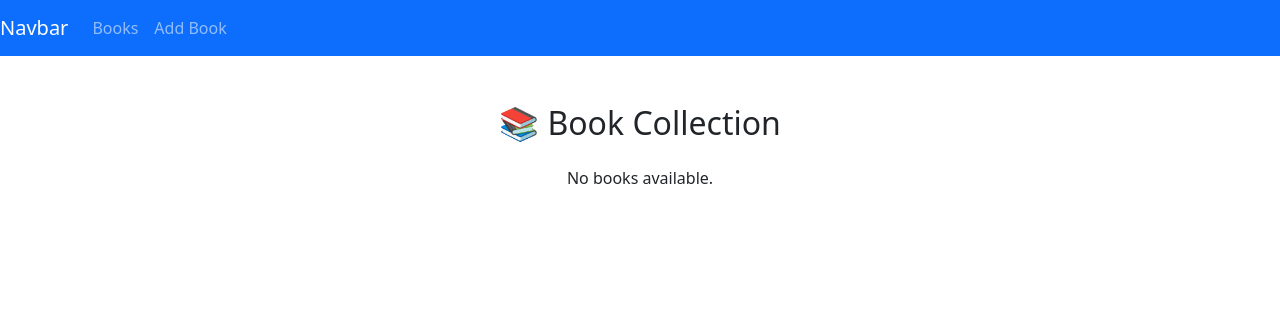
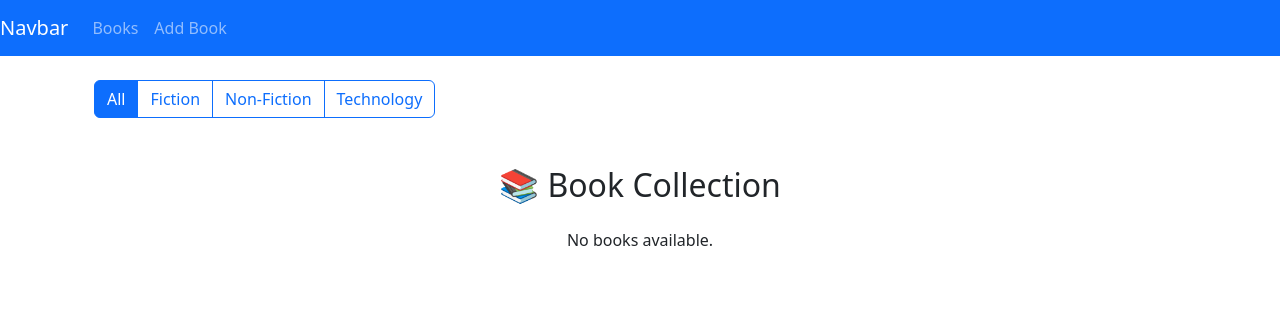
Before and after one commit to tahirarain085/book-review, a Django app: page / in a window 1280 px wide. Shown: the top 316 px of the page. Run offline with Django 5.2, Linux system fonts and the light colour scheme; data that the repository does not hold is empty; some libraries are stand-ins or nearby versions.

Commit message:
new updatation

```diff
--- a/book/models.py
+++ b/book/models.py
@@ -6,9 +6,9 @@ from django.urls import reverse
 class Book(models.Model):
 
     GENRE_CHOICES = [
-        ('Fiction','FICTION'),
-        ('Non-fiction','NON-FICTION'),
-        ('Technology','TECHNOLOGY'),
+        ('fiction','FICTION'),
+        ('non-fiction','NON-FICTION'),
+        ('technology','TECHNOLOGY'),
     ]
 
     title = models.CharField(max_length=200)
--- a/book/templates/book/book_detail.html
+++ b/book/templates/book/book_detail.html
@@ -1,6 +1,7 @@
 {% extends "book/base.html" %}
 
 {% block content %}
+
 <div class="container mt-5">
     <div class="card shadow-lg p-4 rounded">
         <div class="card-body">
@@ -14,6 +15,10 @@
             <p class="mt-3">{{ book.description }}</p>
             <div class="mt-4">
                 <a href="{% url 'book-update' book.pk %}" class="btn btn-secondary">Edit</a>
+                <a href="{% url 'book-delete' book.pk %}" class="btn btn-danger">Delete</a>
+
+
+
             <a href="{% url 'book-list' %}" class="btn btn-outline-primary">Back to Books</a>
             </div>
         </div>
--- a/book/templates/book/book_list.html
+++ b/book/templates/book/book_list.html
@@ -9,6 +9,18 @@
 <body>
 
 {% block content %}
+<div class="container">
+    <!-- Filter Buttons -->
+    <div class="row mb-4">
+        <div class="col">
+            <div class="btn-group">
+                <a href="{% url 'book-list' %}" class="btn btn-outline-primary {% if not request.GET.genre %}active{% endif %}">All</a>
+                <a href="?genre=fiction" class="btn btn-outline-primary {% if request.GET.genre == 'fiction' %}active{% endif %}">Fiction</a>
+                <a href="?genre=non-fiction" class="btn btn-outline-primary {% if request.GET.genre == 'non-fiction' %}active{% endif %}">Non-Fiction</a>
+                <a href="?genre=technology" class="btn btn-outline-primary {% if request.GET.genre == 'technology' %}active{% endif %}">Technology</a>
+            </div>
+        </div>
+    </div>
 <div class="container mt-5">
     <h2 class="text-center mb-4">📚 Book Collection</h2>
     <div class="row">
--- a/book/urls.py
+++ b/book/urls.py
@@ -6,4 +6,5 @@ urlpatterns = [
     path('book/<int:pk>/',views.book_deatil,name="book-detail"),
     path('book/new/',views.book_create,name='book-create'),
     path('book/<int:pk>/edit/',views.book_update,name="book-update"),
+    path('book/<int:pk>/delete/',views.book_delete,name="book-delete"),
 ]
--- a/book/views.py
+++ b/book/views.py
@@ -12,7 +12,7 @@ def book_create(request):
         if form.is_valid():
             form.save()
             messages.success(request,"Book Created Successfully")
-            return redirect("book-create ")
+            return redirect("book-list")
     else:
 
         form = BookForm()
@@ -21,7 +21,12 @@ def book_create(request):
     return render(request,'book/book_form.html',{'form':form})
 
 def book_list(request):
-    books = Book.objects.all().order_by('-created_at')
+    genre = request.GET.get('genre')
+    if genre:
+        books = Book.objects.filter(genre=genre).order_by('-created_at')
+    else:
+
+        books = Book.objects.all().order_by('-created_at')
     return render(request,'book/book_list.html',{"books":books})
 
 def book_deatil(request,pk):
@@ -35,8 +40,13 @@ def book_update(request,pk):
         if form.is_valid():
             form.save()
             messages.success(request,"Book Updated Successfully")
-            return redirect("book-detail", pk = book.pk)
+            return redirect("book-list")
     else:
         form = BookForm(instance=book)
 
     return render(request,'book/book_form.html',{'form':form})
+def book_delete(request,pk):
+    book = Book.objects.get(pk=pk)
+    book.delete()
+    messages.success(request,"Book Deleted Successfully!..")
+    return redirect('book-list')
```
Also changed, not shown: book/templates/book/book_delete.html (added, +54 -0 lines), book/migrations/0006_alter_book_genre.py (added), book/migrations/0007_alter_book_genre.py (added), book/migrations/0008_alter_book_genre.py (added).
